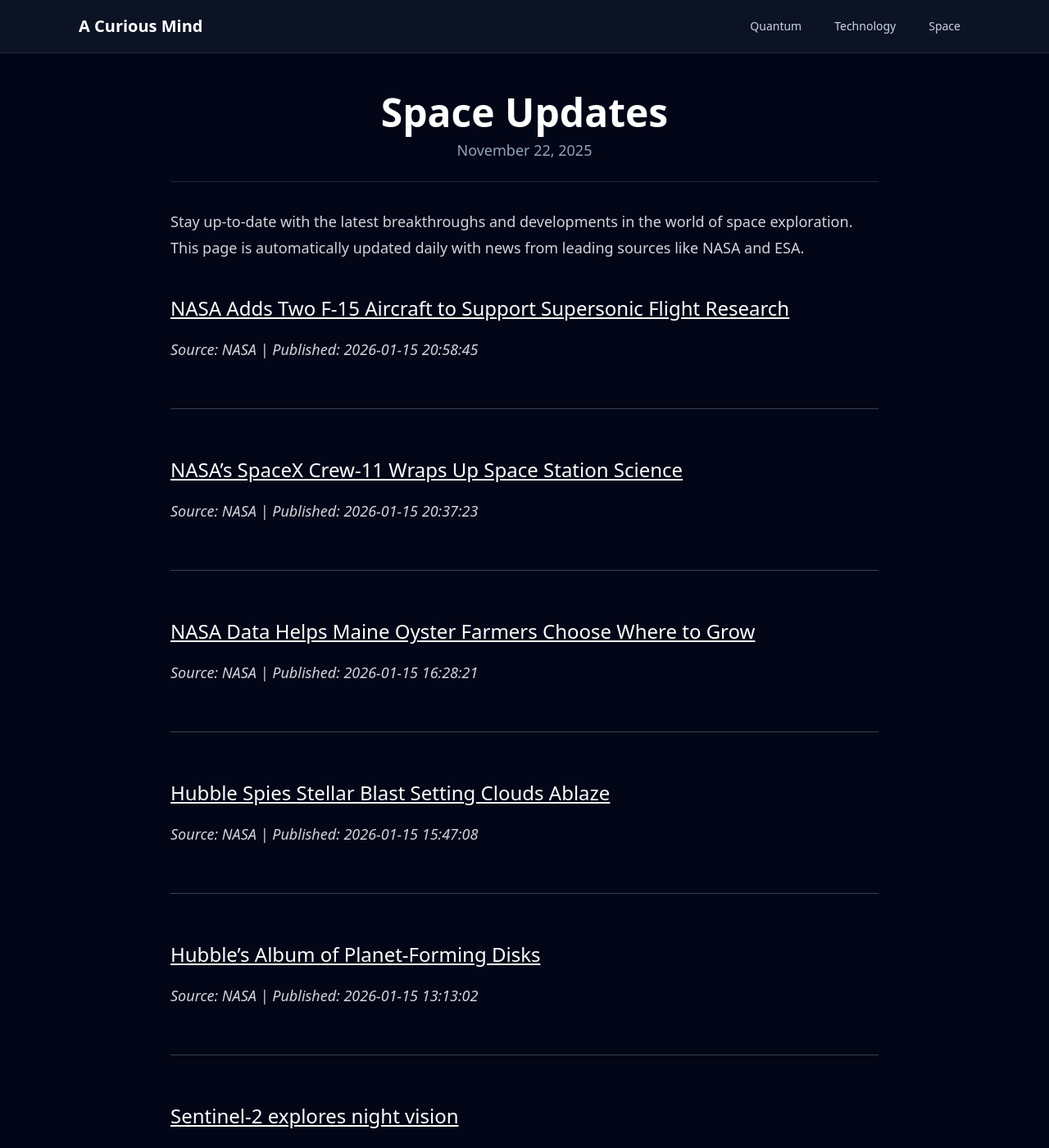
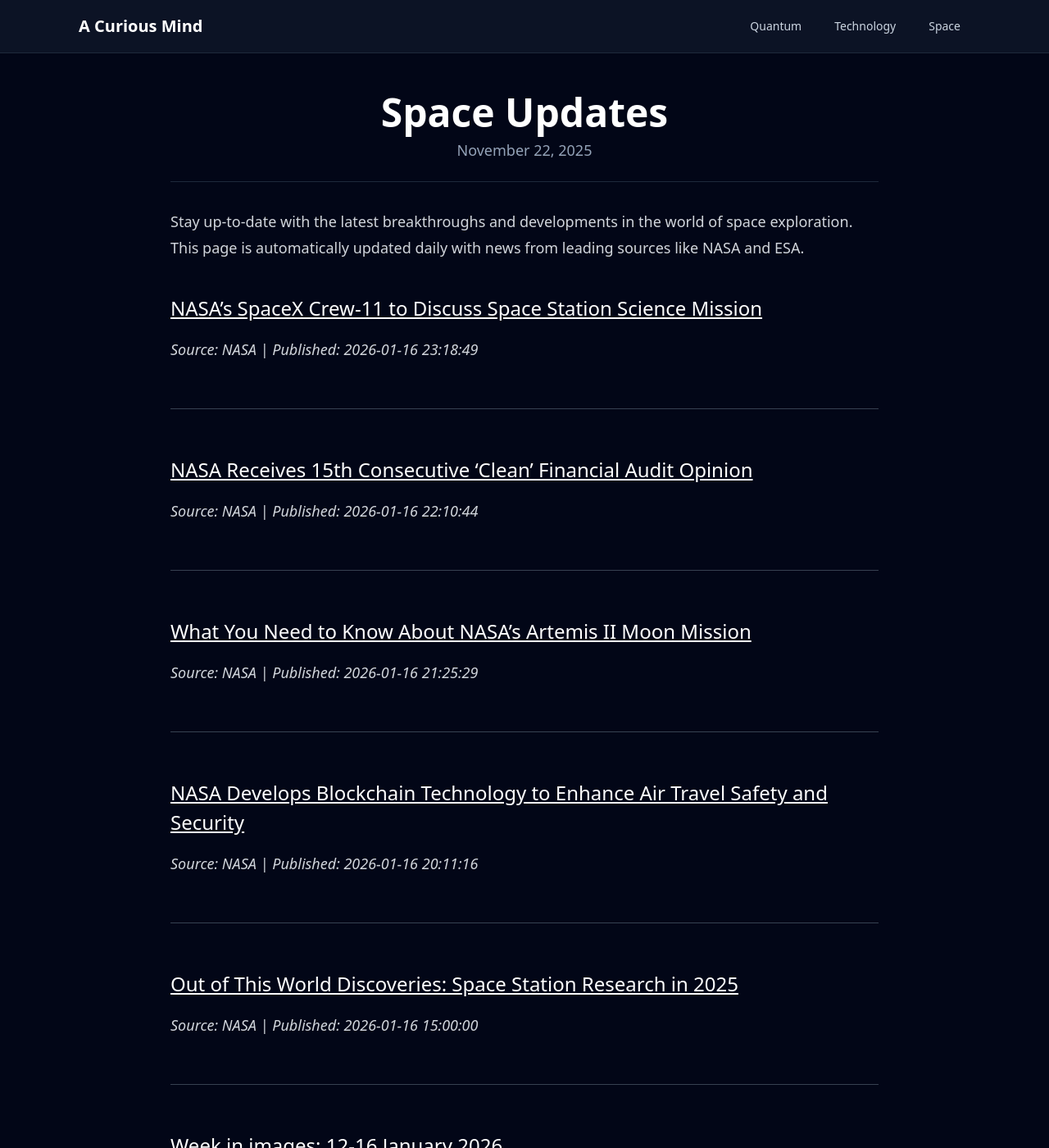
Before and after one commit to onehl7/onehl7.github.io, a Jekyll site: the page built from _posts/2025-11-22-space-updates.md, in a window 1280 px wide and 1400 px high. Shown: the whole window at 82% size. Built offline with Jekyll 4.4.1, drawn with Linux system fonts in a browser that asks for light colours; nearby versions of some CDN libraries; some of the changed text lies outside the part shown.

Commit message:
Update space news data

```diff
--- a/_data/space_news.json
+++ b/_data/space_news.json
@@ -1,33 +1,45 @@
 [
   {
     "source": "NASA",
-    "title": "NASA\u00a0Adds Two F-15 Aircraft to Support Supersonic Flight Research",
-    "link": "https://www.nasa.gov/image-article/nasa-adds-two-f-15-aircraft-to-support-supersonic-flight-research/",
-    "published": "2026-01-15 20:58:45"
+    "title": "NASA\u2019s SpaceX Crew-11 to Discuss Space Station Science Mission",
+    "link": "https://www.nasa.gov/news-release/nasas-spacex-crew-11-to-discuss-space-station-science-mission/",
+    "published": "2026-01-16 23:18:49"
   },
   {
     "source": "NASA",
-    "title": "NASA\u2019s SpaceX Crew-11 Wraps Up Space Station Science",
-    "link": "https://www.nasa.gov/missions/station/iss-research/nasas-spacex-crew-11-wraps-up-space-station-science/",
-    "published": "2026-01-15 20:37:23"
+    "title": "NASA Receives 15th Consecutive \u2018Clean\u2019 Financial Audit Opinion",
+    "link": "https://www.nasa.gov/news-release/nasa-receives-15th-consecutive-clean-financial-audit-opinion/",
+    "published": "2026-01-16 22:10:44"
   },
   {
     "source": "NASA",
-    "title": "NASA Data Helps Maine Oyster Farmers Choose Where to Grow",
-    "link": "https://science.nasa.gov/earth/nasa-data-helps-maine-oyster-farmers-choose-where-to-grow/",
-    "published": "2026-01-15 16:28:21"
+    "title": "What You Need to Know About NASA\u2019s Artemis II Moon Mission",
+    "link": "https://www.nasa.gov/news-release/what-you-need-to-know-about-nasas-artemis-ii-moon-mission/",
+    "published": "2026-01-16 21:25:29"
   },
   {
     "source": "NASA",
-    "title": "Hubble Spies Stellar Blast Setting Clouds Ablaze",
-    "link": "https://www.nasa.gov/image-article/hubble-spies-stellar-blast-setting-clouds-ablaze/",
-    "published": "2026-01-15 15:47:08"
+    "title": "NASA Develops Blockchain Technology to Enhance Air Travel Safety and Security",
+    "link": "https://www.nasa.gov/general/nasa-develops-blockchain-technology-to-enhance-air-travel-safety-and-security/",
+    "published": "2026-01-16 20:11:16"
   },
   {
     "source": "NASA",
-    "title": "Hubble\u2019s Album of Planet-Forming Disks",
-    "link": "https://science.nasa.gov/missions/hubble/hubbles-album-of-planet-forming-disks/",
-    "published": "2026-01-15 13:13:02"
+    "title": "Out of This World Discoveries: Space Station Research in 2025",
+    "link": "https://www.nasa.gov/missions/station/iss-research/out-of-this-world-discoveries-space-station-research-in-2025/",
+    "published": "2026-01-16 15:00:00"
+  },
+  {
+    "source": "ESA",
+    "title": "Week in images: 12-16 January 2026",
+    "link": "https://www.esa.int/About_Us/Week_in_images/Week_in_images_12-16_January_2026",
+    "published": "2026-01-16 14:15:00"
+  },
+  {
+    "source": "ESA",
+    "title": "Earth from Space: The fate of a giant",
+    "link": "https://www.esa.int/ESA_Multimedia/Images/2026/01/Earth_from_Space_The_fate_of_a_giant",
+    "published": "2026-01-16 09:00:00"
   },
   {
     "source": "ESA",
@@ -46,17 +58,5 @@
     "title": "ESA Director General\u2019s 2026 annual press briefing",
     "link": "https://www.esa.int/ESA_Multimedia/Videos/2026/01/ESA_Director_General_s_2026_annual_press_briefing",
     "published": "2026-01-08 11:30:00"
-  },
-  {
-    "source": "ESA",
-    "title": "ESA preview 2026",
-    "link": "https://www.esa.int/ESA_Multimedia/Videos/2026/01/ESA_preview_2026",
-    "published": "2026-01-08 10:00:00"
-  },
-  {
-    "source": "ESA",
-    "title": "ESA and Playmobil launch Mars mission collection",
-    "link": "https://www.esa.int/About_Us/Branding_and_Partnerships/ESA_and_Playmobil_launch_Mars_mission_collection",
-    "published": "2026-01-08 09:10:00"
   }
 ]
```
